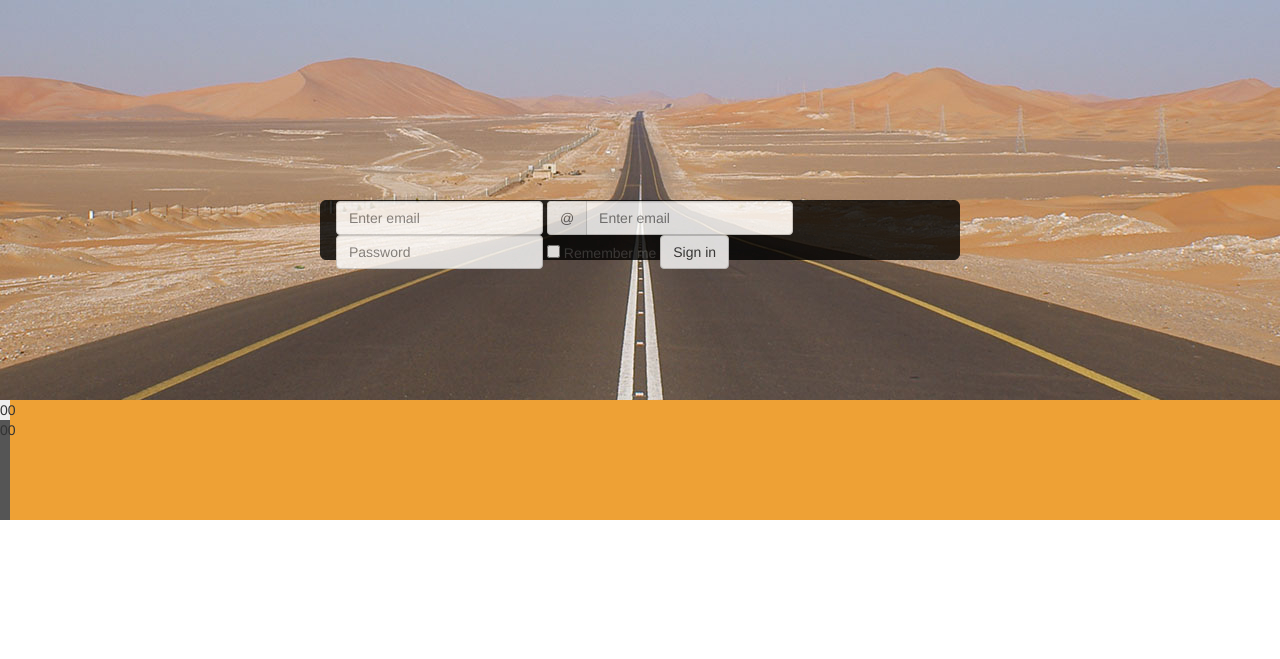
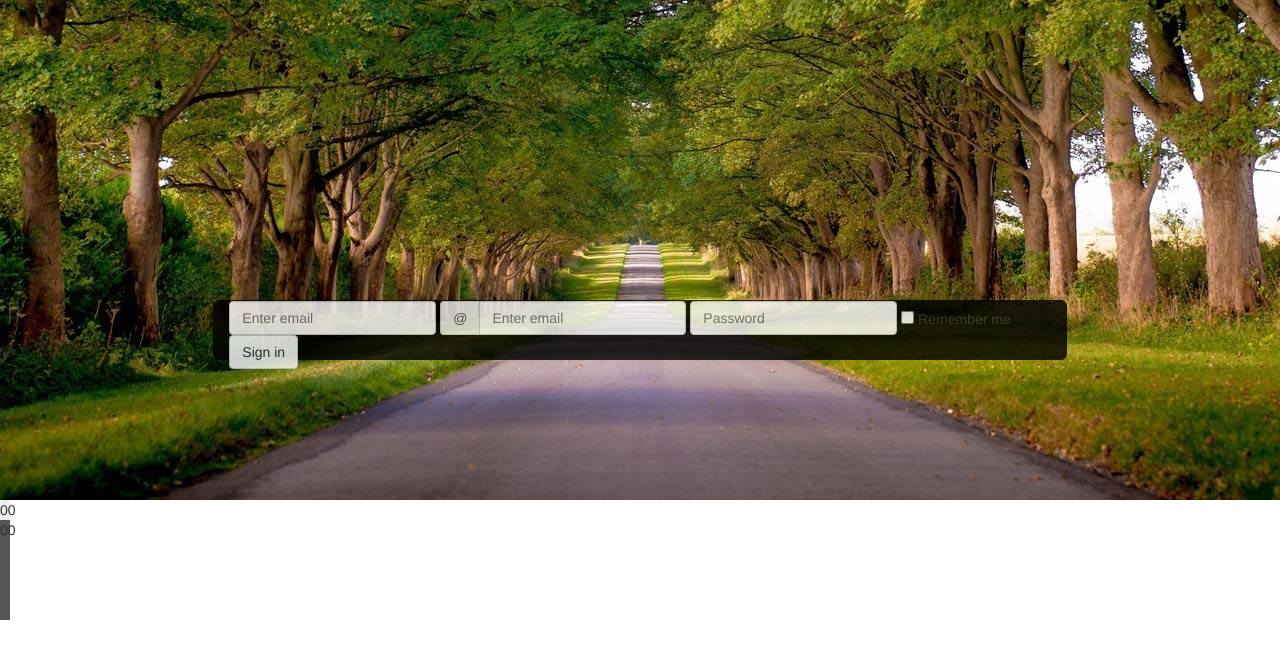
Before and after one commit to artavag/drivercollect_mobile, a PHP site: page / in a window 1280 px wide. Shown: the top 659 px of the page. Run offline with PHP 8.4, Linux system fonts and the light colour scheme.

Commit message:
adds images

```diff
--- a/css/main.css
+++ b/css/main.css
@@ -49,13 +49,13 @@
 
 .container-fluid {
 	padding: 0px;
-	background-color: #eea236;
+	/*background-color: #eea236;*/
 }
 
 #header {
 	/*background-color: #F00;*/
 	width: 100%;
-	height: 400px;
+	height: 500px;
 	background-image: url('../img/header_backgroud.jpg');
 	/*background-size:100% 100%;*/
 	background-repeat: no-repeat;
@@ -81,7 +81,7 @@
 	background-color: #000000;
 	border: solid 1px #000000;
 	height: 60px;
-	margin-top: 200px;
+	margin-top: 300px;
 	-webkit-border-radius: 6px;
 	border-radius: 6px;
 	opacity: 0.8;
--- a/index.html
+++ b/index.html
@@ -29,11 +29,12 @@
 		<script src="js/main.js"></script>
 
 		<div class="container-fluid">
+
 			<div class="row">
 				<div class="col-lg-12">
 					<div id="header" class="col-lg-10">
 						<div class="row">
-							<div id="search-box" class="col-lg-6 col-lg-offset-3 border-radius-base">
+							<div id="search-box" class="col-lg-8 col-lg-offset-2 border-radius-base">
 								<form class="form-inline" role="form">
 									<div class="form-group">
 										<label class="sr-only" for="exampleInputEmail2">Email address</label>
```
Also changed, not shown: img/header_backgroud.jpg, img/header_backgroud2.jpg (added), img/header_backgroud3.jpg (added), img/header_backgroud4.jpg (added), img/header_backgroud5.jpg (added), img/header_backgroud6.jpg (added).
